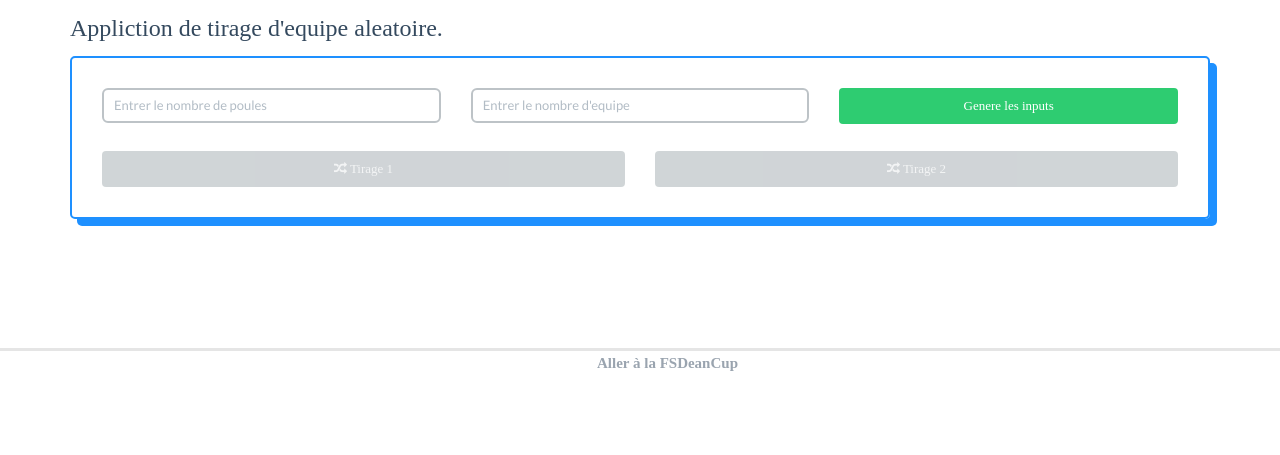
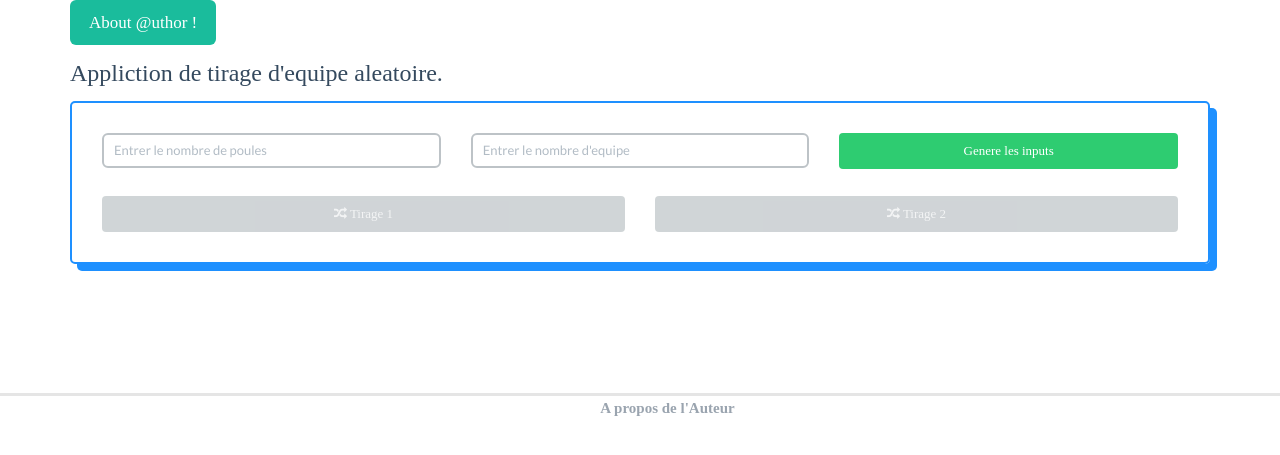
Before and after one commit to nejos97/saange, a PHP site: page /tirageausort/ in a window 1280 px wide. Shown: the part 54-509 px from the top of the page. Run offline with PHP 8.4, Linux system fonts and the light colour scheme.

Commit message:
update index.php to add the author link

```diff
--- a/index.php
+++ b/index.php
@@ -20,7 +20,7 @@
 
         <script src="function.js" type="text/javascript"></script>
 
-		<title>Saange - Tirage au sort FSDeanCup</title>
+		<title>Saange - Tirage au sort des equipe aleatoirement</title>
 	</head>
 	<body>
         <nav class="navbar navbar-default" role="navigation">
@@ -36,6 +36,31 @@
                 include_once('programme.php')
             ?>
 			<section class="container">
+
+			<!-- Button trigger modal -->
+			<button type="button" class="btn btn-primary btn-lg" data-toggle="modal" data-target="#myModal">
+  				About @uthor !
+			</button>
+
+			<!-- Modal -->
+			<div class="modal fade" id="myModal" tabindex="-1" role="dialog" aria-labelledby="myModalLabel">
+			  <div class="modal-dialog" role="document">
+			    <div class="modal-content">
+			      <div class="modal-header">
+				<button type="button" class="close" data-dismiss="modal" aria-label="Close"><span aria-hidden="true">&times;</span></button>
+				<h4 class="modal-title" id="myModalLabel">Modal title</h4>
+			      </div>
+			      <div class="modal-body">
+				...
+			      </div>
+			      <div class="modal-footer">
+				<button type="button" class= "btn btn-default" data-dismiss="modal">Close</button>
+				<button type="button" class="btn btn-primary">Save changes</button>
+			      </div>
+			    </div>
+			  </div>
+			</div>
+
                 <h6>Appliction de tirage d'equipe aleatoire.</h6>
                 <?php if(isset($flash)){ echo '<div class="alert alert-danger">'.$flash.'</div>' ; } ?>
                 <form action="" method="POST">
@@ -182,7 +207,7 @@
             <div class="row">
                 <div class="col-lg-12">
                     <ul>
-                        <li><a href="">Aller à la FSDeanCup</a></li>
+                        <li><a href="">A propos de l'Auteur</a></li>
                     </ul>
                 </div>
             </div>
```
